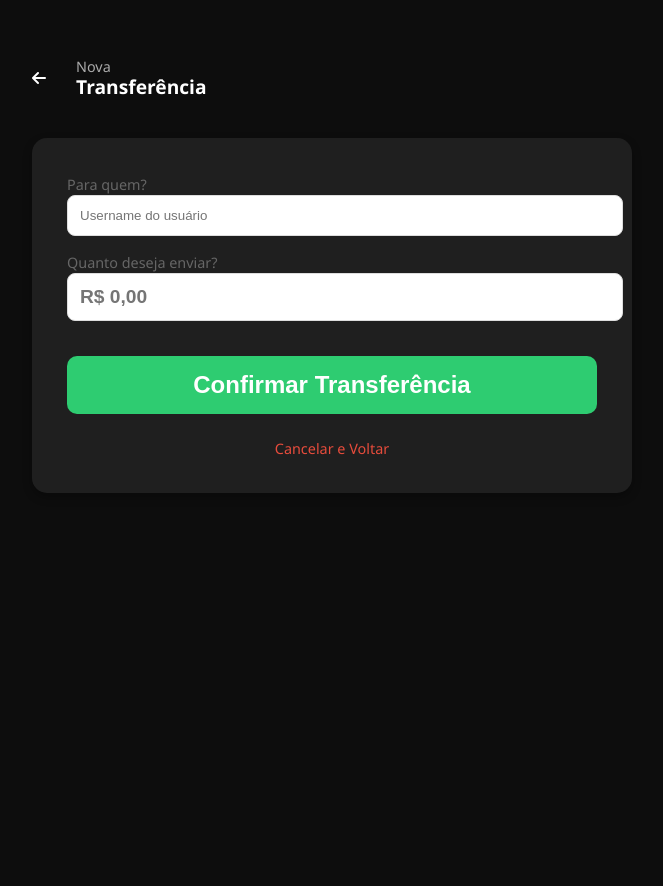
After one commit to luizgustavoos-cmd/unibank, a Django app: page /auth/transferir/ in a window 1280 px wide. The commit adds this page. Shown: the whole page, without its empty margins (308-971 px from the left). Run offline with Django 5.2, Linux system fonts and the light colour scheme.

Commit message:
transferir att
implementado sistema de transferência ainda em teste

```diff
--- a/unibank_app/unibank_app/urls.py
+++ b/unibank_app/unibank_app/urls.py
@@ -16,8 +16,16 @@ Including another URLconf
 """
 from django.contrib import admin
 from django.urls import path, include
+from django.shortcuts import redirect
+
+def redirect_root(request):
+    if request.user.is_authenticated:
+        return redirect('home_page')
+    return redirect('login')
 
 urlpatterns = [
     path('admin/', admin.site.urls),
-    path('auth/', include('usuarios.urls'))
+    path('auth/', include('usuarios.urls')),
+
+    path('', redirect_root, name='index'),
 ]
--- /dev/null
+++ b/unibank_app/usuarios/templates/transferir.html
@@ -0,0 +1,53 @@
+{% load static %}
+<!DOCTYPE html>
+<html lang="pt-br">
+<head>
+    <meta charset="UTF-8">
+    <meta name="viewport" content="width=device-width, initial-scale=1.0">
+    <title>Transferir | Unibank</title>
+    <link rel="stylesheet" href="{% static 'usuarios/css/home_page.css' %}">
+    <link rel="stylesheet" href="https://cdnjs.cloudflare.com/ajax/libs/font-awesome/6.0.0-beta3/css/all.min.css">
+</head>
+<body>
+    <div class="app-container">
+        <header class="app-header">
+            <div class="user-info-area">
+                <a href="{% url 'home_page' %}" style="color: white; margin-right: 15px;">
+                    <i class="fas fa-arrow-left"></i>
+                </a>
+                <div class="user-greeting">
+                    <p class="greeting-text">Nova</p>
+                    <p class="user-name">Transferência</p>
+                </div>
+            </div>
+        </header>
+
+        <section class="balance-section">
+            <form method="POST" style="display: flex; flex-direction: column; gap: 15px; padding: 10px;">
+                {% csrf_token %}
+
+                <div class="input-group">
+                    <label style="color: #666; font-size: 0.9rem;">Para quem?</label>
+                    <input type="text" name="destinatario" placeholder="Username do usuário" required
+                           style="width: 100%; padding: 12px; border-radius: 8px; border: 1px solid #ddd; outline: none;">
+                </div>
+
+                <div class="input-group">
+                    <label style="color: #666; font-size: 0.9rem;">Quanto deseja enviar?</label>
+                    <input type="number" step="0.01" name="valor" placeholder="R$ 0,00" required
+                           style="width: 100%; padding: 12px; border-radius: 8px; border: 1px solid #ddd; outline: none; font-size: 1.2rem; font-weight: bold;">
+                </div>
+
+                <button type="submit" class="btn-logout-cliente"
+                        style="background-color: #2ecc71; width: 100%; margin-top: 20px; border: none; padding: 15px; border-radius: 10px; color: white; font-weight: bold; cursor: pointer;">
+                    Confirmar Transferência
+                </button>
+
+                <a href="{% url 'home_page' %}" style="text-align: center; color: #e74c3c; text-decoration: none; font-size: 0.9rem; margin-top: 10px;">
+                    Cancelar e Voltar
+                </a>
+            </form>
+        </section>
+    </div>
+</body>
+</html>
--- a/unibank_app/usuarios/urls.py
+++ b/unibank_app/usuarios/urls.py
@@ -4,6 +4,7 @@ from . import views
 urlpatterns = [
     path('cadastro/', views.cadastro, name='cadastro'),
     path('login/', views.login, name='login'),
+    path('transferir/', views.transferir, name='transferir'),
     path('adm_inicio/', views.adm_inicio, name='adm_inicio'),
     path('home_page/', views.home_page, name='home_page'),
     path('logout/', views.custom_logout_view, name='logout'),
--- a/unibank_app/usuarios/views.py
+++ b/unibank_app/usuarios/views.py
@@ -6,6 +6,8 @@ from django.contrib.auth import authenticate, login as auth_login,update_session
 from django.contrib.auth.decorators import login_required, user_passes_test
 from django.http import HttpResponse
 from .forms import LoginForm
+from django.db import transaction
+from .models import Transacao
 from django.contrib.auth import logout
 
 
@@ -203,3 +205,41 @@ def adm_excluir_usuario(request, user_id):
 
     messages.error(request, "Acesso inválido.")
     return redirect('adm_inicio')
+
+def transferir(request):
+    if request.method == 'POST':
+        username_destinatario = request.POST.get('destinatario')
+        valor = float(request.POST.get('valor').replace(',', '.')) # Converte vírgula em ponto
+
+        try:
+            destinatario = User.objects.get(username=username_destinatario)
+            remetente = request.user
+
+            # Verificações de segurança
+            if remetente == destinatario:
+                messages.error(request, "Você não pode transferir para si mesmo.")
+            elif remetente.profile.saldo >= valor:
+                with transaction.atomic():
+                    # 1. Tira do remetente
+                    remetente.profile.saldo -= valor
+                    remetente.profile.save()
+
+                    # 2. Adiciona ao destinatário
+                    destinatario.profile.saldo += valor
+                    destinatario.profile.save()
+
+                    # 3. Registra a transação
+                    Transacao.objects.create(
+                        remetente=remetente,
+                        destinatario=destinatario,
+                        valor=valor
+                    )
+                messages.success(request, f"Transferência de R$ {valor:.2f} realizada com sucesso!")
+                return redirect('home_page')
+            else:
+                messages.error(request, "Saldo insuficiente.")
+
+        except User.DoesNotExist:
+            messages.error(request, "Usuário destinatário não encontrado.")
+
+    return render(request, 'transferir.html')
```
Also changed, not shown: unibank_app/usuarios/models.py (+10 -0 lines), unibank_app/usuarios/templates/home_page.html (+7 -1 lines), unibank_app/db.sqlite3, unibank_app/usuarios/migrations/0003_transacao.py (added).
